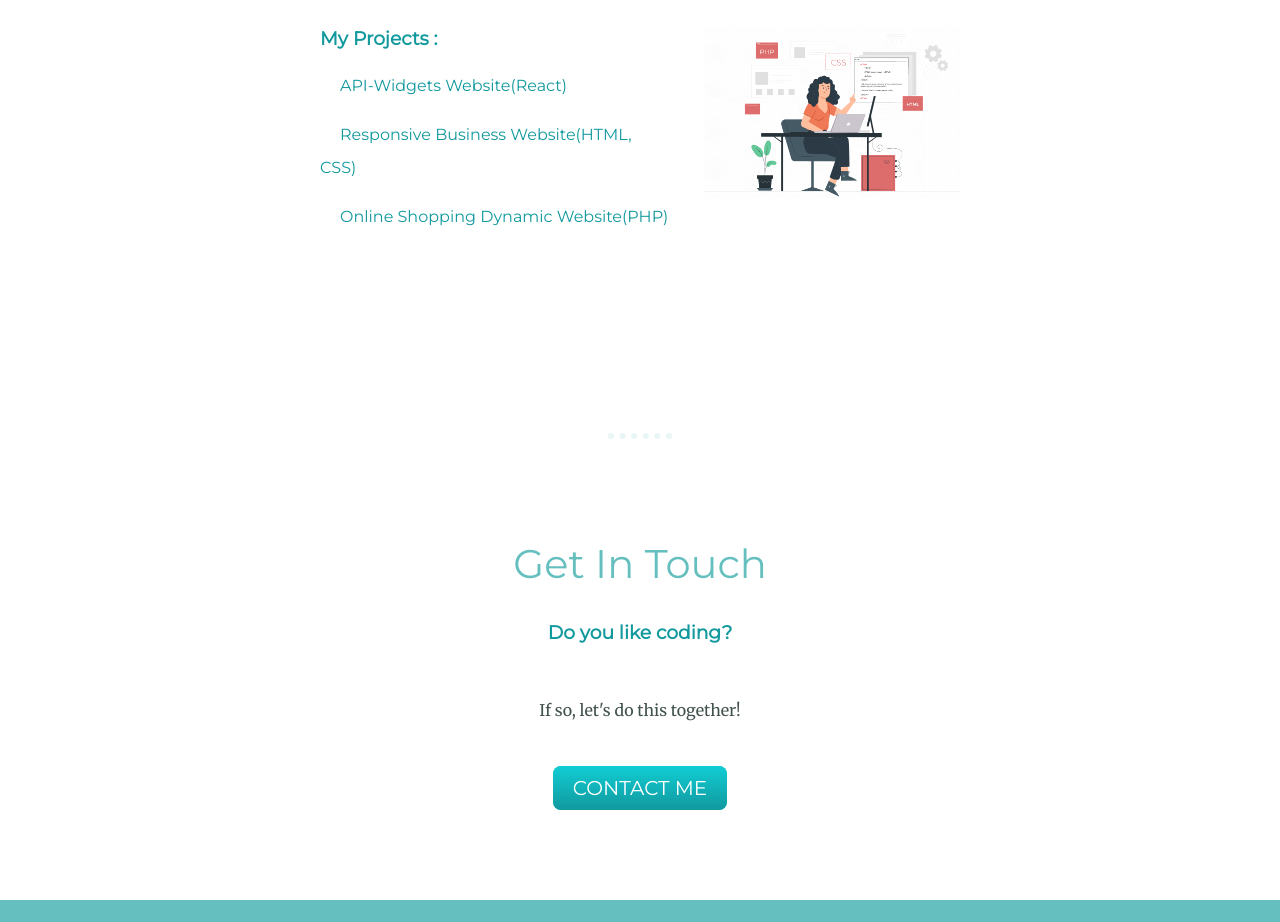
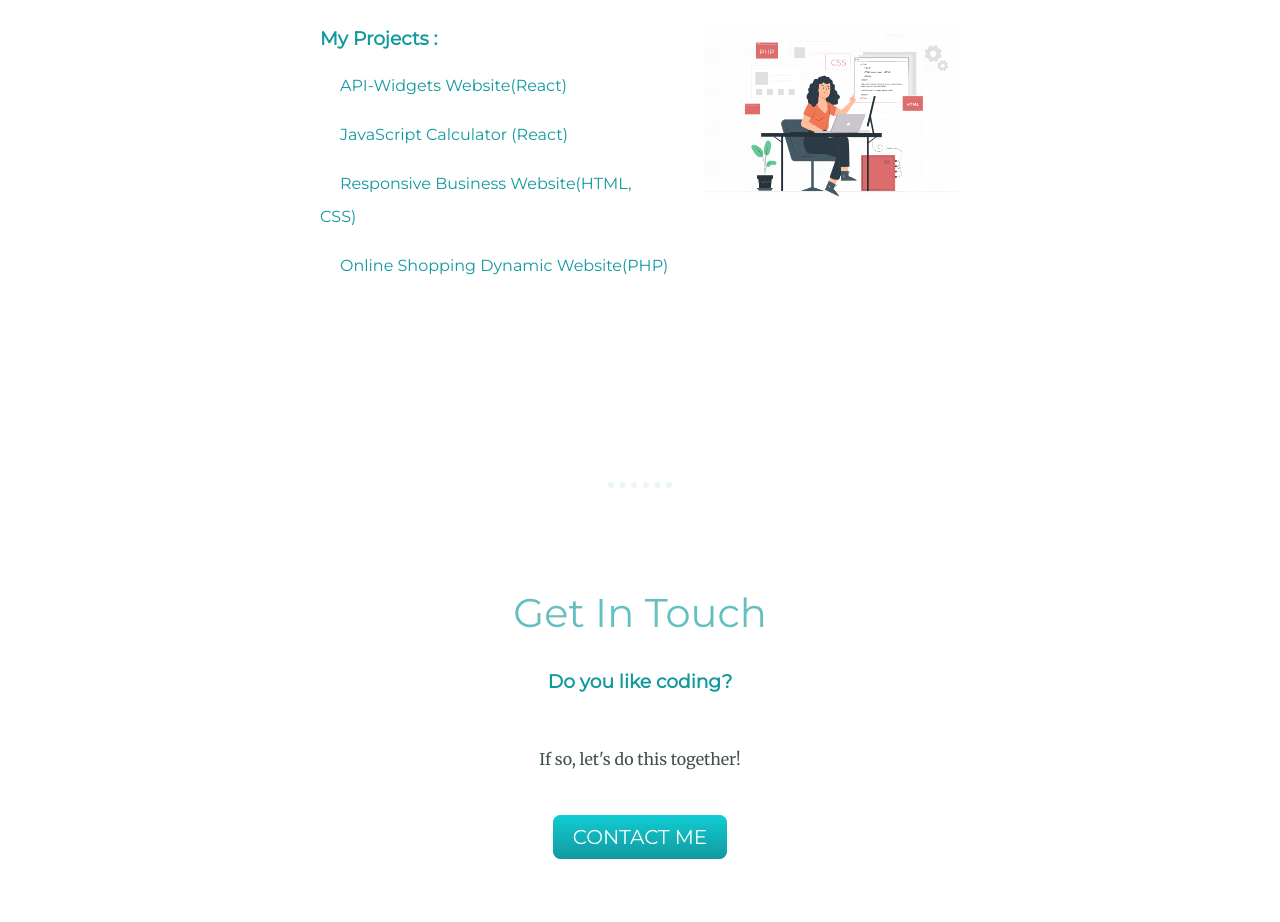
Before and after one commit to Lizzie2021/Personal-Site, a website: page index.html in a window 1280 px wide. Shown: the part 2180-3102 px from the top of the page. Drawn offline with Linux system fonts and the light colour scheme.

Commit message:
update projects

```diff
--- a/index.html
+++ b/index.html
@@ -67,6 +67,15 @@
 
           <p>
             <a
+              href="https://javascript-calculator-lizzie.herokuapp.com"
+              target="_blank"
+              rel="noopener noreferrer"
+              >JavaScript Calculator (React)</a
+            >
+          </p>
+
+          <p>
+            <a
               href="https://lizzie2021.github.io/Five-pages-website/"
               target="_blank"
               rel="noopener noreferrer"
```
